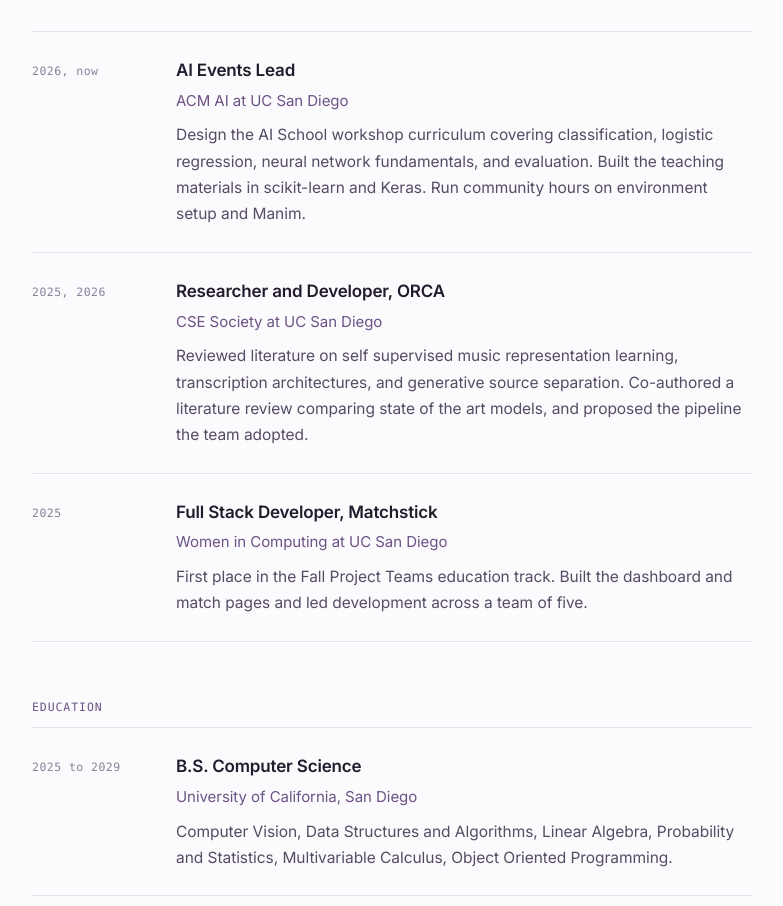
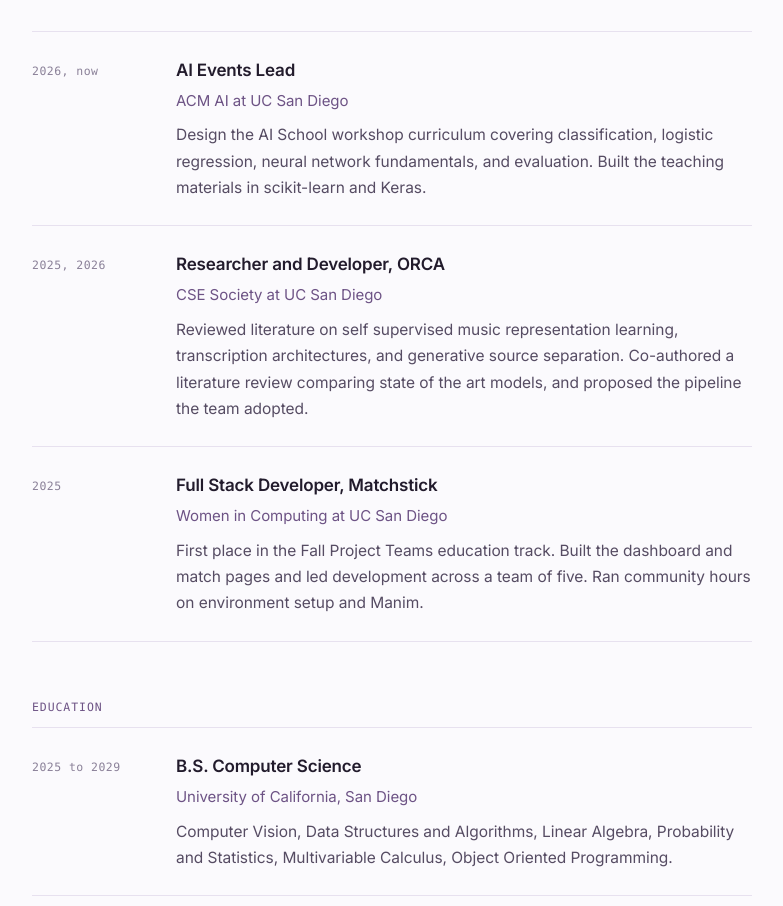
Before and after one commit to JayaniSND/me, a plain HTML site: page index.html in a window 1280 px wide. Shown: the part 2821-3727 px from the top of the page, without its empty margins (248-1031 px from the left). Drawn offline with Linux system fonts and the light colour scheme.

Commit message:
ok it's almost over

```diff
--- a/index.html
+++ b/index.html
@@ -273,7 +273,7 @@
             <p>
               Design the AI School workshop curriculum covering classification, logistic regression,
               neural network fundamentals, and evaluation. Built the teaching materials in
-              scikit-learn and Keras. Run community hours on environment setup and Manim.
+              scikit-learn and Keras.
             </p>
           </div>
         </li>
@@ -298,7 +298,7 @@
             <p class="org">Women in Computing at UC San Diego</p>
             <p>
               First place in the Fall Project Teams education track. Built the dashboard and match
-              pages and led development across a team of five.
+              pages and led development across a team of five. Ran community hours on environment setup and Manim.
             </p>
           </div>
         </li>
```
